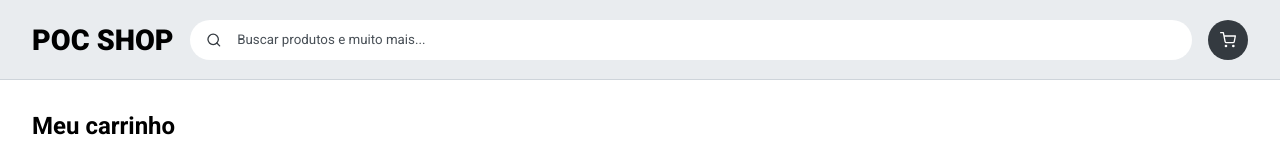
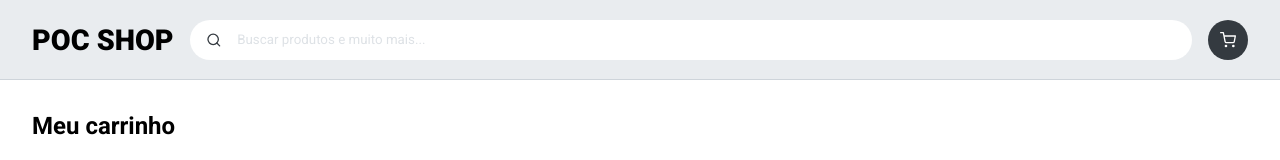
Before and after one commit to userthiago/poc-marketplace-analytics, a Next.js app: page /cart in a window 1280 px wide. Shown: the top 160 px of the page. Built offline with nearby package versions, Linux system fonts and the light colour scheme.

Commit message:
feat: Desabilitando input de busca.

```diff
--- a/src/components/Header/index.tsx
+++ b/src/components/Header/index.tsx
@@ -27,7 +27,11 @@ const Header: React.FC = () => {
       </Link>
       <SearchInput>
         <FiSearch />
-        <input placeholder="Buscar produtos e muito mais..." />
+        <input
+          disabled
+          placeholder="Buscar produtos e muito mais..."
+          title="Função será adicionada em breve."
+        />
       </SearchInput>
       <CartContainer>
         <Cart onClick={onCartButtonClick}>
--- a/src/components/Header/styles.ts
+++ b/src/components/Header/styles.ts
@@ -69,8 +69,15 @@ export const SearchInput = styled.div`
     width: 100%;
     padding: 0.5rem;
     border: 0;
+    color: ${({ theme }) => theme.colors.primary};
 
-    color: ${({ theme }) => theme.colors.primary};
+    &:disabled {
+      cursor: not-allowed;
+
+      &::placeholder {
+        color: ${({ theme }) => theme.colors.gray300};
+      }
+    }
 
     &::placeholder {
       color: ${({ theme }) => theme.colors.primaryLight};
--- a/src/elements/ProductItem/styles.ts
+++ b/src/elements/ProductItem/styles.ts
@@ -44,7 +44,6 @@ export const ProductContainer = styled.div`
       object-fit: cover;
       border-radius: 0.8rem 0.8rem 0 0;
       transform: scale(1.4);
-      transition: transform 0.4s ease;
     }
   }
 
```
